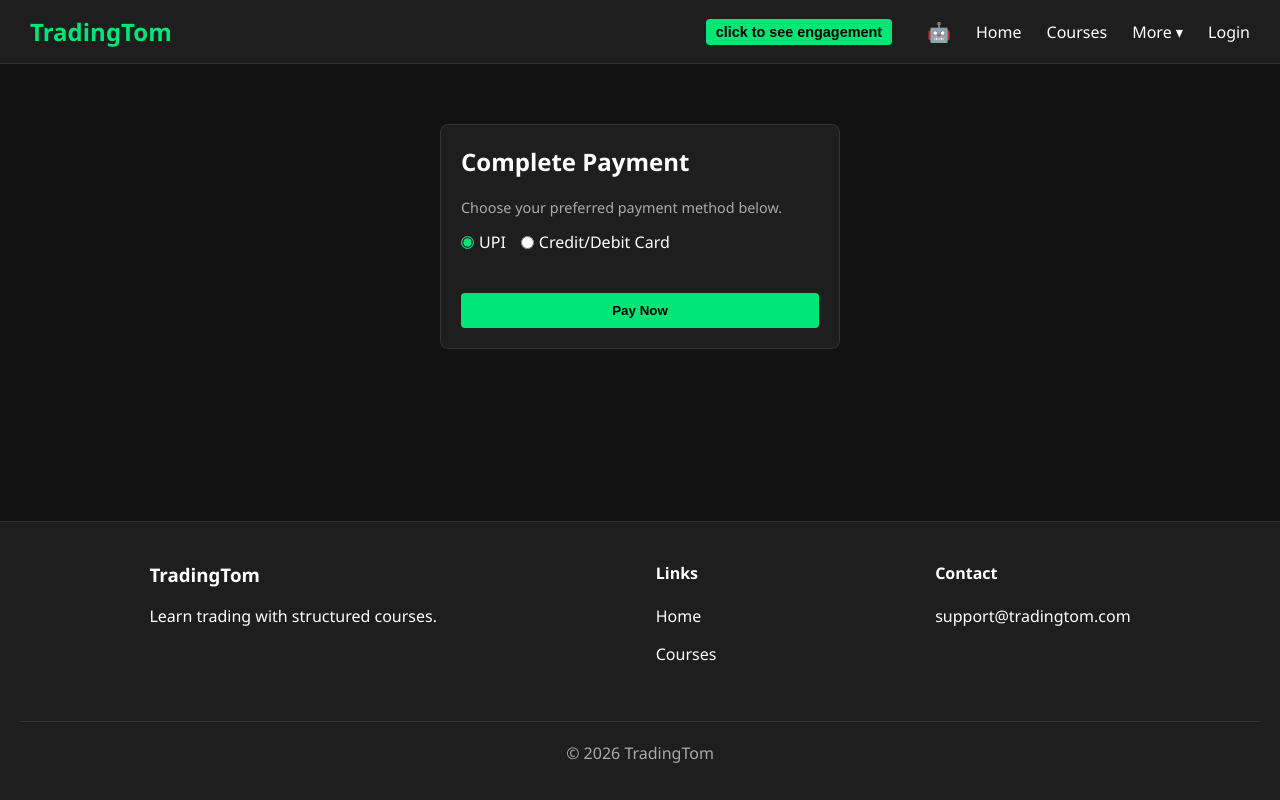
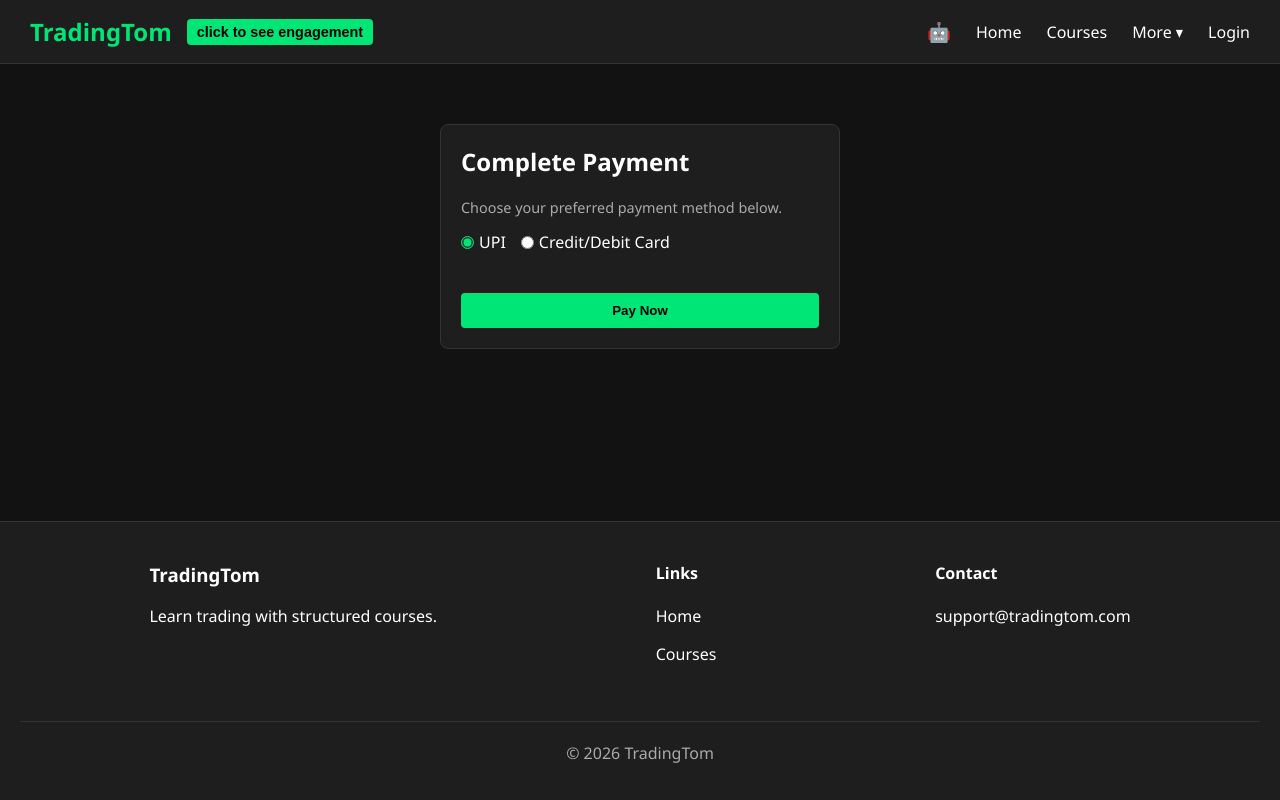
Before and after one commit to sudheerm-gainsight/tradingtom, a React (Vite) app: page /tradingtom/payment/1 in a window 1280 px wide. Built offline with nearby package versions, Linux system fonts and the light colour scheme.

Commit message:
button position changed

```diff
--- a/src/components/Navbar.jsx
+++ b/src/components/Navbar.jsx
@@ -14,17 +14,17 @@ function Navbar() {
 
   return (
     <nav className="navbar">
-      <h2>TradingTom</h2>
+      <div style={{ display: 'flex', alignItems: 'center', gap: '15px' }}>
+        <h2 style={{ margin: 0 }}>TradingTom</h2>
+        <button
+          onClick={() => window.aptrinsic && window.aptrinsic('track', 'see_engagement')}
+          style={{ padding: '5px 10px', fontSize: '0.9rem', background: 'var(--primary)', color: 'black', border: 'none', borderRadius: '4px', cursor: 'pointer' }}
+        >
+          click to see engagement
+        </button>
+      </div>
 
       <ul>
-        <li>
-          <button
-            onClick={() => window.aptrinsic && window.aptrinsic('track', 'see_engagement')}
-            style={{ padding: '5px 10px', fontSize: '0.9rem', marginRight: '10px', background: 'var(--primary)', color: 'black', border: 'none', borderRadius: '4px', cursor: 'pointer' }}
-          >
-            click to see engagement
-          </button>
-        </li>
         <li style={{ fontSize: '1.2rem', cursor: 'default' }}>🤖</li>
         <li><Link to="/home">Home</Link></li>
         <li><Link to="/courses">Courses</Link></li>
```
